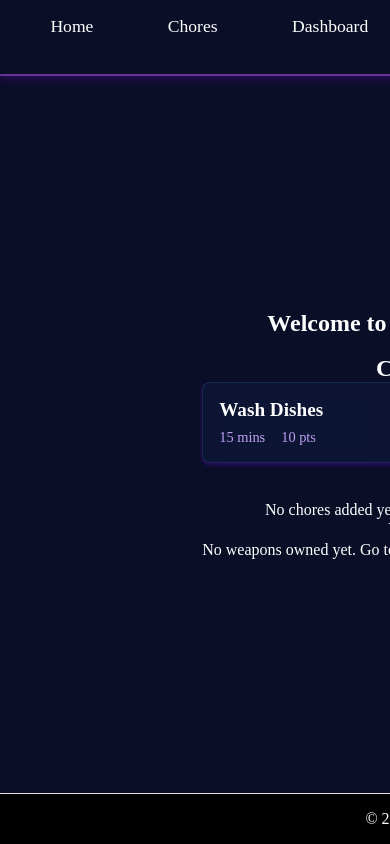
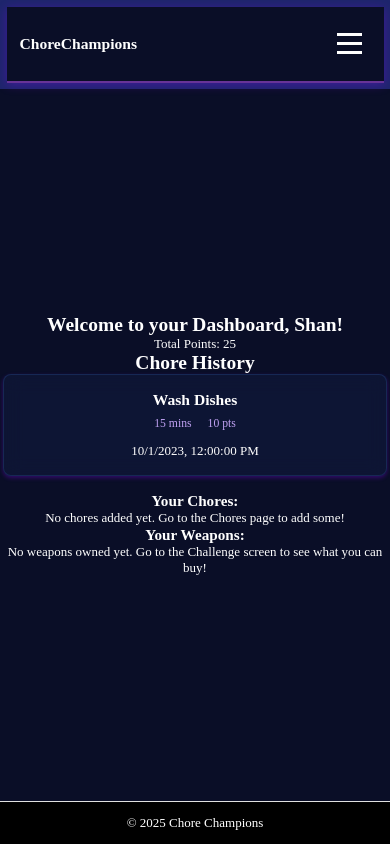
Before and after one commit to SrmTech-git/ChoreChampions, a React (Vite) app in the folder ChoreChampions/: page /ChoreChampions/dashboard in a window 390 px wide. Built offline with nearby package versions, Linux system fonts and the light colour scheme.

Commit message:
Added mobile and tablet sizing

```diff
--- a/ChoreChampions/src/App.css
+++ b/ChoreChampions/src/App.css
@@ -90,6 +90,183 @@ html, body {
 .Footer {
   grid-area: Footer;
   background-color: var(--color-primary-dark);
+}
+
+/* RESPONSIVE STYLING*/
+
+/* Add these responsive rules to your existing App.css */
+
+/* Base responsive typography and spacing */
+html {
+  font-size: 16px; /* Desktop base */
+}
+
+/* Tablet adjustments */
+@media (max-width: 992px) {
+  html {
+    font-size: 15px;
+  }
+
+  .MainContent {
+    padding: 1.5rem 1rem;
+  }
+
+  /* Adjust button sizes for tablet */
+  button {
+    padding: 12px 24px;
+    font-size: 15px;
+  }
+
+  /* Navigation improvements */
+  .Navbar {
+    padding: 0.75rem 1rem;
+  }
+
+  /* Store container adjustments */
+  .store-container {
+    padding: 1.5rem;
+  }
+}
+
+/* Mobile adjustments */
+@media (max-width: 768px) {
+  html {
+    font-size: 14px;
+  }
+
+  .MainContent {
+    padding: 1rem 0.5rem;
+  }
+
+  /* Mobile-friendly buttons */
+  button {
+    padding: 10px 20px;
+    font-size: 14px;
+    margin: 2px 1px;
+  }
+
+  /* Make sure content doesn't overflow */
+  .App {
+    overflow-x: hidden;
+  }
+
+  /* Navigation adjustments */
+  .Navbar {
+    padding: 0.5rem;
+  }
+
+  /* Chore cards mobile optimization */
+  .chore-card {
+    flex-direction: column;
+    align-items: stretch;
+    gap: 1rem;
+    padding: 12px;
+  }
+
+  .chore-card-content {
+    text-align: center;
+  }
+
+  .chore-details {
+    justify-content: center;
+    gap: 12px;
+  }
+
+  .chore-card-actions {
+    justify-content: center;
+  }
+}
+
+/* Small mobile adjustments */
+@media (max-width: 480px) {
+  html {
+    font-size: 13px;
+  }
+
+  .MainContent {
+    padding: 0.75rem 0.25rem;
+  }
+
+  /* Very small buttons for tiny screens */
+  button {
+    padding: 8px 16px;
+    font-size: 13px;
+  }
+
+  /* Ensure text doesn't get too small */
+  .chore-name {
+    font-size: 1.1rem;
+  }
+
+  .user-details span {
+    font-size: 1.2rem !important;
+  }
+}
+
+/* Add these z-index fixes to your App.css */
+
+/* Ensure main content and cards have lower z-index than navigation */
+.MainContent {
+  position: relative;
+  z-index: 1;
+}
+
+.chore-card {
+  position: relative;
+  z-index: 2;
+}
+
+.weaponWrapper {
+  position: relative;
+  z-index: 2;
+}
+
+.championWrapper {
+  position: relative;
+  z-index: 2;
+}
+
+.userWrapper {
+  position: relative;
+  z-index: 2;
+}
+
+.store-container {
+  position: relative;
+  z-index: 1;
+}
+
+.battle-summary-display {
+  position: relative;
+  z-index: 2;
+}
+
+/* Ensure navigation stays on top */
+.Navbar {
+  position: relative;
+  z-index: 10001;
+}
+
+/* Mobile navigation overlay */
+@media (max-width: 768px) {
+  /* Add overlay background when menu is open */
+  .nav-overlay {
+    position: fixed;
+    top: 0;
+    left: 0;
+    width: 100%;
+    height: 100%;
+    background-color: rgba(0, 0, 0, 0.5);
+    z-index: 9998;
+    opacity: 0;
+    visibility: hidden;
+    transition: opacity 0.3s ease, visibility 0.3s ease;
+  }
+
+  .nav-overlay.open {
+    opacity: 1;
+    visibility: visible;
+  }
 }
 
 /* Button styles */
--- a/ChoreChampions/src/Components/DisplayUser.jsx
+++ b/ChoreChampions/src/Components/DisplayUser.jsx
@@ -3,12 +3,12 @@ function DisplayUser({ user }) {
     <div className="DisplayUserCard">
       <img
         className="user-image"
-        src={user?.image}
+        src={user.image}
         alt="User Profile"
 
       />
       <div className="user-details">
-        <span >{user?.name}</span>
+        <span >{user.name}</span>
       </div>
     </div>
   );
--- a/ChoreChampions/src/Components/NavBar/NavBar.jsx
+++ b/ChoreChampions/src/Components/NavBar/NavBar.jsx
@@ -1,42 +1,65 @@
 // NavBar.jsx
-import React from 'react';
+import React, { useState } from 'react';
 import { Link } from 'react-router-dom';
 import { useUserContext } from '../../UserContext';
 import styles from './NavBar.module.css';
 
 function NavBar() {
     const { userPoints, user } = useUserContext();
+    const [isMenuOpen, setIsMenuOpen] = useState(false);
+
+    const toggleMenu = () => {
+        setIsMenuOpen(!isMenuOpen);
+    };
+
+    const closeMenu = () => {
+        setIsMenuOpen(false);
+    };
 
     return (
-        <nav>
+        <nav className={styles.nav}>
+            <div className={styles.navContainer}>
+                <div className={styles.logo}>ChoreChampions</div>
 
+                {/* Hamburger button for mobile */}
+                <button
+                    className={styles.hamburger}
+                    onClick={toggleMenu}
+                    aria-label="Toggle navigation menu"
+                >
+                    <span className={`${styles.hamburgerLine} ${isMenuOpen ? styles.open : ''}`}></span>
+                    <span className={`${styles.hamburgerLine} ${isMenuOpen ? styles.open : ''}`}></span>
+                    <span className={`${styles.hamburgerLine} ${isMenuOpen ? styles.open : ''}`}></span>
+                </button>
 
-            <div className={styles.navLinks}>
+                <div className={`${styles.navLinks} ${isMenuOpen ? styles.open : ''}`}>
                     <div className={styles.navLink}>
-                    <Link to="/ChoreChampions">Home</Link>
-                </div >
-                <div className={styles.navLink}>
-                    <Link to="/ChoreChampions/ChoreList">Chores</Link>
+                        <Link to="/ChoreChampions" onClick={closeMenu}>Home</Link>
                     </div>
                     <div className={styles.navLink}>
-                    <Link to="/ChoreChampions/Dashboard">Dashboard</Link>
+                        <Link to="/ChoreChampions/ChoreList" onClick={closeMenu}>Chores</Link>
                     </div>
                     <div className={styles.navLink}>
-                    <Link to="/ChoreChampions/Challenge">Challenge</Link>
+                        <Link to="/ChoreChampions/Dashboard" onClick={closeMenu}>Dashboard</Link>
                     </div>
                     <div className={styles.navLink}>
-                    <Link to="/ChoreChampions/Store">Store</Link>
+                        <Link to="/ChoreChampions/Challenge" onClick={closeMenu}>Challenge</Link>
                     </div>
                     <div className={styles.navLink}>
-                    <Link to="/ChoreChampions/Login">Login</Link>
+                        <Link to="/ChoreChampions/Store" onClick={closeMenu}>Store</Link>
                     </div>
                     <div className={styles.navLink}>
-                    <Link to="/ChoreChampions/Register">Register</Link>
+                        <Link to="/ChoreChampions/Login" onClick={closeMenu}>Login</Link>
+                    </div>
+                    <div className={styles.navLink}>
+                        <Link to="/ChoreChampions/Register" onClick={closeMenu}>Register</Link>
+                    </div>
                 </div>
 
+                <div className={styles.userInfo}>
+                    {user.name} | {userPoints} points
                 </div>
-
-
+            </div>
         </nav>
     );
 }
--- a/ChoreChampions/src/Components/NavBar/NavBar.module.css
+++ b/ChoreChampions/src/Components/NavBar/NavBar.module.css
@@ -1,15 +1,26 @@
-.Navbar {
-  grid-area: NavBar;
-  background-color: var(--color-background);
-}
-
-/* Navigation styles */
-nav {
+/* NavBar.module.css */
+.nav {
   background-color: var(--color-background);
   padding: 1rem 0;
   border-bottom: 2px solid var(--color-accent);
   backdrop-filter: blur(10px);
   box-shadow: 0 2px 10px var(--color-shadow);
+}
+
+.navContainer {
+  display: flex;
+  justify-content: space-between;
+  align-items: center;
+  max-width: 1200px;
+  margin: 0 auto;
+  padding: 0 1rem;
+}
+
+.logo {
+  color: var(--color-text-primary);
+  font-size: 1.5rem;
+  font-weight: bold;
+  text-decoration: none;
 }
 
 .navLinks {
@@ -18,24 +29,24 @@ nav {
   justify-content: center;
   margin: 0;
   padding: 0;
+  gap: 2rem;
 }
 
 .navLink {
-  margin: 0 1.5rem;
+  margin: 0;
 }
 
-a {
+.navLink a {
   color: var(--color-text-primary);
   text-decoration: none;
   font-weight: 500;
   font-size: 1.1rem;
   transition: all 0.3s ease;
-  margin: 0 1.5em;
   position: relative;
   padding-bottom: 0.25rem;
 }
 
-a::after {
+.navLink a::after {
   content: '';
   position: absolute;
   bottom: 0;
@@ -46,21 +57,147 @@ a::after {
   transition: width 0.3s ease;
 }
 
-a:hover {
+.navLink a:hover {
   color: var(--color-accent-light);
   text-shadow: 0 0 10px rgba(191, 161, 242, 0.5);
 }
 
-a:hover::after {
+.navLink a:hover::after {
   width: 100%;
 }
 
-/* Active link styling */
-a.active {
+.navLink a.active {
   color: var(--color-accent-light);
 }
 
-a.active::after {
+.navLink a.active::after {
   width: 100%;
   background-color: var(--color-accent);
 }
+
+.userInfo {
+  color: var(--color-text-primary);
+  font-weight: 500;
+}
+
+/* Hamburger menu - hidden by default */
+.hamburger {
+  display: none;
+  flex-direction: column;
+  background: none;
+  border: none;
+  cursor: pointer;
+  padding: 0.5rem;
+  z-index: 10000;
+}
+
+.hamburgerLine {
+  width: 25px;
+  height: 3px;
+  background-color: var(--color-text-primary);
+  margin: 3px 0;
+  transition: 0.3s;
+  transform-origin: center;
+}
+
+/* Hamburger animation when open */
+.hamburgerLine.open:nth-child(1) {
+  transform: rotate(45deg) translate(6px, 6px);
+}
+
+.hamburgerLine.open:nth-child(2) {
+  opacity: 0;
+}
+
+.hamburgerLine.open:nth-child(3) {
+  transform: rotate(-45deg) translate(6px, -6px);
+}
+
+/* Mobile styles */
+@media (max-width: 768px) {
+  .navContainer {
+    padding: 0 1rem;
+  }
+
+  /* Show hamburger menu */
+  .hamburger {
+    display: flex;
+  }
+
+  /* Hide user info on mobile to save space */
+  .userInfo {
+    display: none;
+  }
+
+  /* Mobile navigation links */
+  .navLinks {
+    position: fixed;
+    top: 0;
+    right: -100%;
+    width: 300px;
+    height: 100vh;
+    background-color: var(--color-background);
+    flex-direction: column;
+    justify-content: flex-start;
+    align-items: center;
+    padding-top: 4rem;
+    gap: 1.5rem;
+    transition: right 0.3s ease;
+    z-index: 9999;
+    border-left: 2px solid var(--color-accent);
+    box-shadow: -5px 0 15px var(--color-shadow);
+  }
+
+  /* Show mobile menu when open */
+  .navLinks.open {
+    right: 0;
+  }
+
+  .navLink {
+    width: 100%;
+    text-align: center;
+  }
+
+  .navLink a {
+    display: block;
+    padding: 1rem 2rem;
+    font-size: 1.2rem;
+    width: 100%;
+    border-bottom: 1px solid var(--color-border);
+  }
+
+  .navLink a:hover {
+    background-color: var(--color-surface);
+  }
+}
+
+/* Tablet adjustments */
+@media (max-width: 992px) and (min-width: 769px) {
+  .navLinks {
+    gap: 1rem;
+  }
+
+  .navLink a {
+    font-size: 1rem;
+  }
+
+  .userInfo {
+    font-size: 0.9rem;
+  }
+}
+
+/* Small mobile adjustments */
+@media (max-width: 480px) {
+  .logo {
+    font-size: 1.2rem;
+  }
+
+  .navLinks {
+    width: 250px;
+  }
+
+  .navLink a {
+    font-size: 1.1rem;
+    padding: 0.75rem 1.5rem;
+  }
+}
```
Lines whose indentation alone changed are shown as unchanged.
